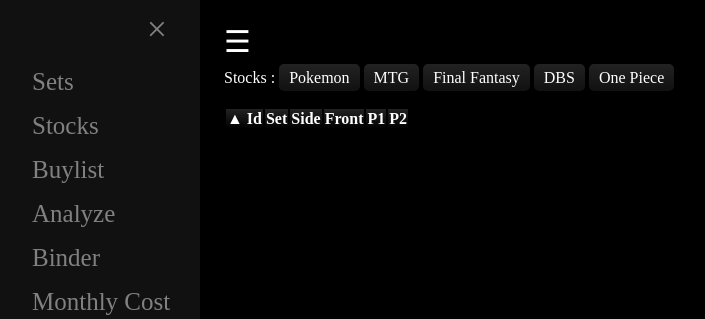
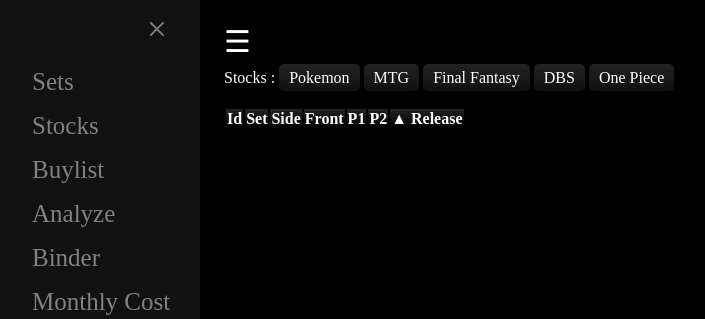
Before and after one commit to FlorentDeville/diamondhand, a PHP site: page /index.php?page=binder.php&game_id=2 in a window 1280 px wide. Shown: the top 319 px of the page, without its empty margins (0-705 px from the left). Run offline with PHP 8.4, Linux system fonts and the light colour scheme; data that the repository does not hold is empty.

Commit message:
[binder] Sort sets by release date

```diff
--- a/ui/binder.php
+++ b/ui/binder.php
@@ -5,12 +5,12 @@
 	    const urlParams = new URLSearchParams(queryString);
 	    const game_id = urlParams.get('game_id');
 
-        var sql = `select sets_langs.name as set_name, sets_langs.id as set_lang_id, game.id as game_id
+        var sql = `select sets_langs.name as set_name, sets_langs.id as set_lang_id, game.id as game_id, sets_langs.release_date
         from sets_langs
         inner join sets on sets_langs.set_id = sets.id
         inner join game on sets.game_id = game.id
-        where game_id=` + game_id
-
+        where game_id=` + game_id + ` order by sets_langs.release_date`;
+        console.log(sql);
 		$.get('php_scripts/execute_sql.php',{'sql':sql},function(return_data)
 		{
 			var sets = return_data.data;
@@ -59,7 +59,8 @@
 			column_array.push({header_name:"Front", field_name:"front_link", type:"link"});
             column_array.push({header_name:"P1", field_name:"checklist_p1", type:"link"});
             column_array.push({header_name:"P2", field_name:"checklist_p2", type:"link"});
-			display_table("content", column_array, sets, "set_lang_id", 0, "asc");
+            column_array.push({header_name:"Release", field_name:"release_date", type:"string"});
+			display_table("content", column_array, sets, "release_date", 6, "asc");
 		}, "json");
 	});
 </script>
```
